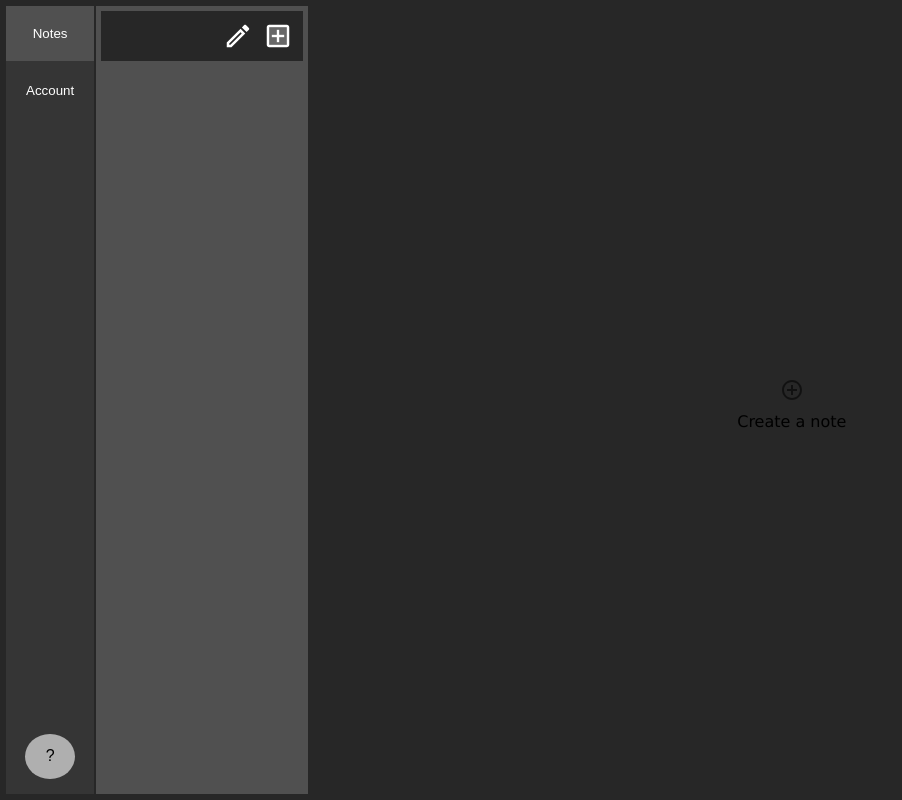
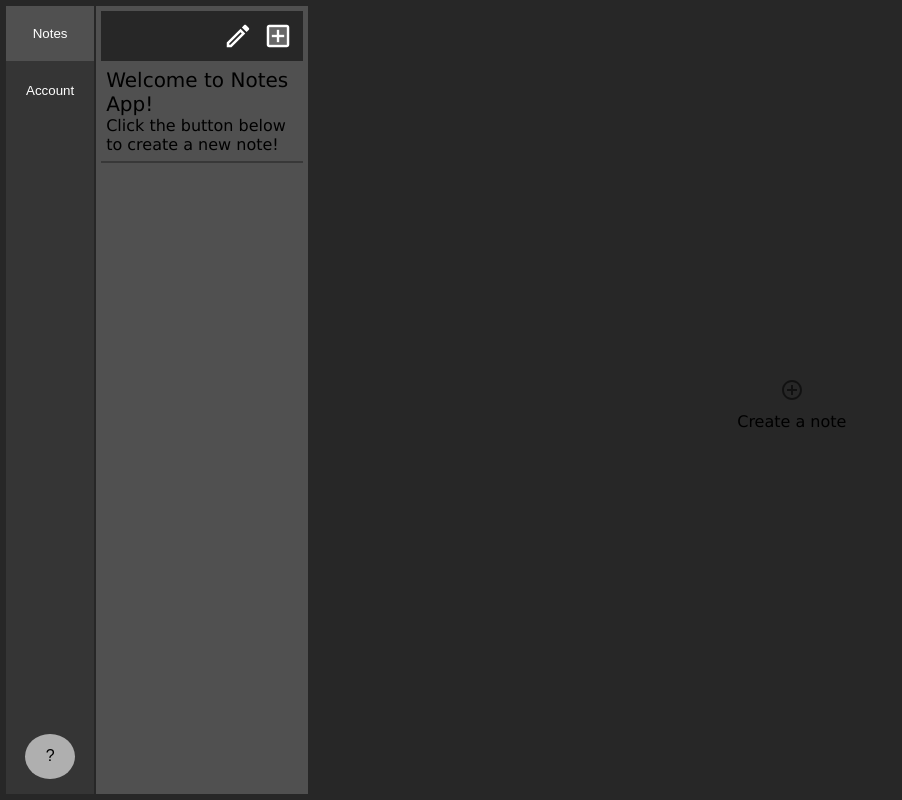
Before and after one commit to Corxl/NotesAppClient, a React (Create React App) app: page /#/ in a window 1280 px wide. Shown: the whole page, without its empty margins (0-902 px from the left). Built offline with nearby package versions, Linux system fonts and the light colour scheme; a web font is replaced by a local one.

Commit message:
fixed issue with notes not appearing in the list

```diff
--- a/src/components/Notes/NoteList/NoteList.css
+++ b/src/components/Notes/NoteList/NoteList.css
@@ -0,0 +1,22 @@
+.list-actions {
+  display: flex;
+  flex-direction: row;
+  align-items: flex-start;
+  justify-content: flex-end;
+  background-color: var(--primary-background-color);
+  width: 100%;
+  padding: 5px;
+}
+
+.notes-list {
+  display: flex;
+  flex-direction: column;
+  align-content: flex-start;
+  align-items: center;
+  background-color: var(--select-color);
+  width: 20vw;
+  height: 100%;
+  padding: 5px;
+  overflow: scroll;
+  gap: 2px;
+}
--- a/src/components/Notes/NoteList/NoteList.tsx
+++ b/src/components/Notes/NoteList/NoteList.tsx
@@ -1,11 +1,12 @@
-import { Button, IconButton, Skeleton } from '@mui/material';
-import './NoteList.css';
 import AddBoxTwoToneIcon from '@mui/icons-material/AddBoxTwoTone';
 import DeleteIcon from '@mui/icons-material/Delete';
 import EditIcon from '@mui/icons-material/Edit';
 import EditOutlinedIcon from '@mui/icons-material/EditOutlined';
+import { Button, IconButton, Skeleton } from '@mui/material';
 import React, { useEffect, useState } from 'react';
+import NoteSelector from '../NoteSelector/NoteSelector.tsx';
 import { PageNote } from '../NotesPage/NotesPage';
+import './NoteList.css';
 
 interface NoteListProps {
   notes: PageNote[],
@@ -40,6 +41,8 @@ export default function NoteList(props: NoteListProps) {
 		setNoteIndex(-1);
 		setEditList(false);
 	}
+
+	console.log(notesToDelete.length)
   return (
 		<div className="notes-list">
 			<div className="list-actions">
@@ -119,7 +122,21 @@ export default function NoteList(props: NoteListProps) {
 						</div>
 					);
 				})}
-								<Button content="Refresh" />
+			{notes.map((note, index) => {
+				return (
+					<NoteSelector
+						note={note}
+						index={index}
+						setNoteIndex={setNoteIndex}
+						selected={index === noteIndex}
+						key={index}
+						notesToDelete={notesToDelete}
+						setNotesToDelete={setNotesToDelete}
+						enableEditCheckbox={editList}
+					/>
+				);
+			})}
+			<Button content="Refresh" />
 		</div>
 	);
 }
--- a/src/components/Notes/NotesPage/NotesPage.css
+++ b/src/components/Notes/NotesPage/NotesPage.css
@@ -8,16 +8,6 @@
   width: 100%;
   height: 100%;
   gap: 2px;
-}
-
-.list-actions {
-  display: flex;
-  flex-direction: row;
-  align-items: flex-start;
-  justify-content: flex-end;
-  background-color: var(--primary-background-color);
-  width: 100%;
-  padding: 5px;
 }
 
 .dialogue-window {
@@ -51,19 +41,6 @@
   margin: 5px;
 }
 
-.notes-list {
-  display: flex;
-  flex-direction: column;
-  align-content: flex-start;
-  align-items: center;
-  background-color: var(--select-color);
-  width: 20vw;
-  height: 100%;
-  padding: 5px;
-  overflow: scroll;
-  gap: 2px;
-}
-
 .note {
   flex-grow: 6;
 }
```
Also changed, not shown: src/components/Notes/NotesPage/NotesPage.tsx (+0 -37 lines).
